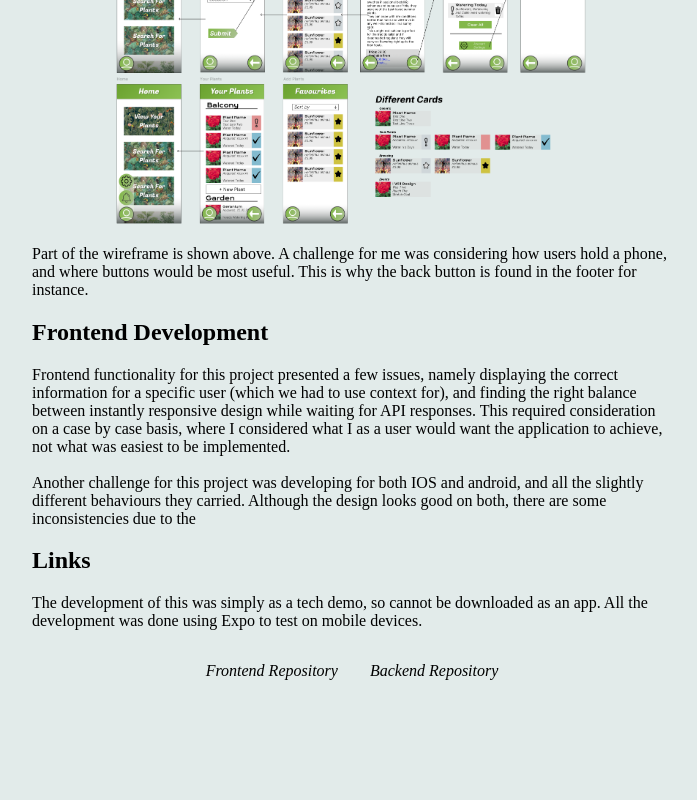
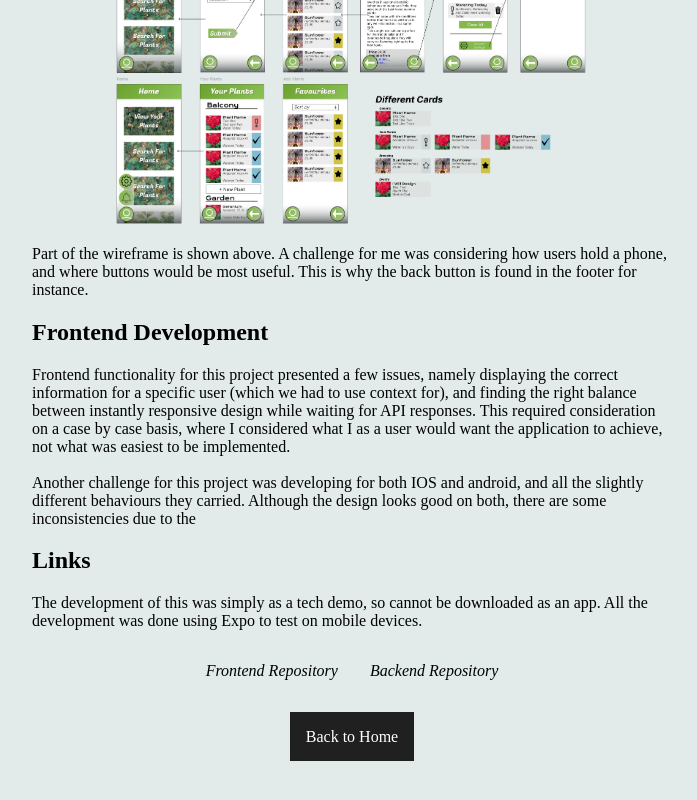
Before and after one commit to patrick-jc-evans/PJCE-Portfolio, a React (Vite) app in the folder portfolio/: page /plantzone in a window 1280 px wide. Shown: the part 742-1542 px from the top of the page, without its empty margins (288-985 px from the left). Before the commit the page ends 1470 px from the top, so only its background shows below. Built offline with nearby package versions, Linux system fonts and the light colour scheme; a web font is replaced by a local one.

Commit message:
add "back to home" button to each article

```diff
--- a/portfolio/src/pages/articles/anew/anew.jsx
+++ b/portfolio/src/pages/articles/anew/anew.jsx
@@ -73,6 +73,11 @@ export default function Anew() {
                     Backend Repository
                 </a>
             </section>
+            <section className="links-section">
+                <a href="/" className="back">
+                    Back to Home
+                </a>
+            </section>
         </>
     )
 }
--- a/portfolio/src/pages/articles/articles.css
+++ b/portfolio/src/pages/articles/articles.css
@@ -33,6 +33,12 @@
         color: #ffffff;
     }
 
+    .back {
+        font-weight: 400;
+        background-color: #202020;
+        color: #ffffff;
+    }
+
     .article-image {
         display: block;
         max-height: 20rem;
@@ -49,6 +55,7 @@
         margin-top: 2rem;
         margin-left: auto;
         margin-right: auto;
+        margin-bottom: 3rem;
     }
 }
 
--- a/portfolio/src/pages/articles/plantzone/plantzone.jsx
+++ b/portfolio/src/pages/articles/plantzone/plantzone.jsx
@@ -63,6 +63,11 @@ export default function PlantZone() {
                     Backend Repository
                 </a>
             </section>
+            <section className="links-section">
+                <a href="/" className="back">
+                    Back to Home
+                </a>
+            </section>
         </>
     )
 }
--- a/portfolio/src/pages/articles/portfolio/portfolio.jsx
+++ b/portfolio/src/pages/articles/portfolio/portfolio.jsx
@@ -45,6 +45,11 @@ export default function Portfolio() {
                     Github Repository
                 </a>
             </section>
+            <section className="links-section">
+                <a href="/" className="back">
+                    Back to Home
+                </a>
+            </section>
         </>
     )
 }
```
